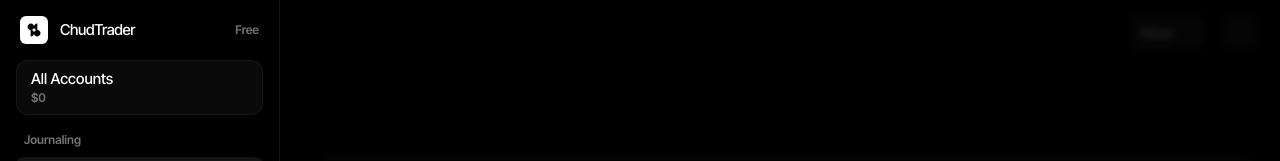
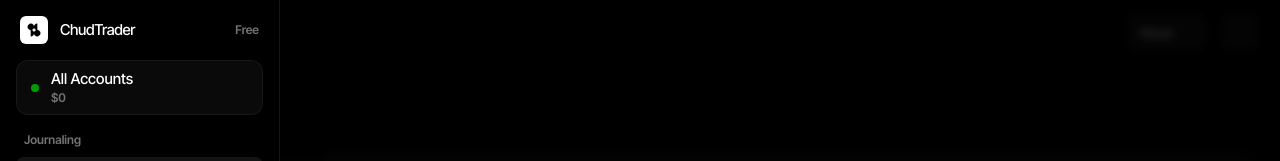
Before and after one commit to w1mayankz/soul_journal, a Next.js app: page / in a window 1280 px wide. Both pictures are taken after a click on the button 40 px from the left and 32 px from the top of the page. Shown: the top 161 px of the page. Built offline with nearby package versions, Linux system fonts and the light colour scheme; some icons are missing.

Commit message:
Update app-sidebar.tsx

```diff
--- a/components/app-sidebar.tsx
+++ b/components/app-sidebar.tsx
@@ -43,14 +43,13 @@ export function AppSidebar() {
           className="flex w-full items-center justify-between rounded-xl border border-neutral-800/50 bg-[#0A0A0A] p-2.5 outline-none transition-colors hover:bg-[#141414] active:scale-[0.98]"
         >
           <div className="flex items-center gap-3">
-            {/* Only show the pulsing dot if an account actually exists */}
-            {activeAccount && (
-              <div className="relative flex h-2 w-2 ml-1">
-                <span className="absolute inline-flex h-full w-full animate-ping rounded-full bg-green-500 opacity-75"></span>
-                <span className="relative inline-flex h-2 w-2 rounded-full bg-green-500"></span>
-              </div>
-            )}
-            <div className={`flex flex-col items-start ${!activeAccount ? 'ml-1' : ''}`}>
+            {/* Pulsing dot is now permanently visible */}
+            <div className="relative flex h-2 w-2 ml-1">
+              <span className="absolute inline-flex h-full w-full animate-ping rounded-full bg-[#009C00] opacity-75"></span>
+              <span className="relative inline-flex h-2 w-2 rounded-full bg-[#009C00]"></span>
+            </div>
+
+            <div className="flex flex-col items-start">
               <span className="text-[15px] font-medium leading-none text-white">{displayName}</span>
               <span className="mt-1.5 text-[12px] font-semibold leading-none text-neutral-500">{displayBalance}</span>
             </div>
```
